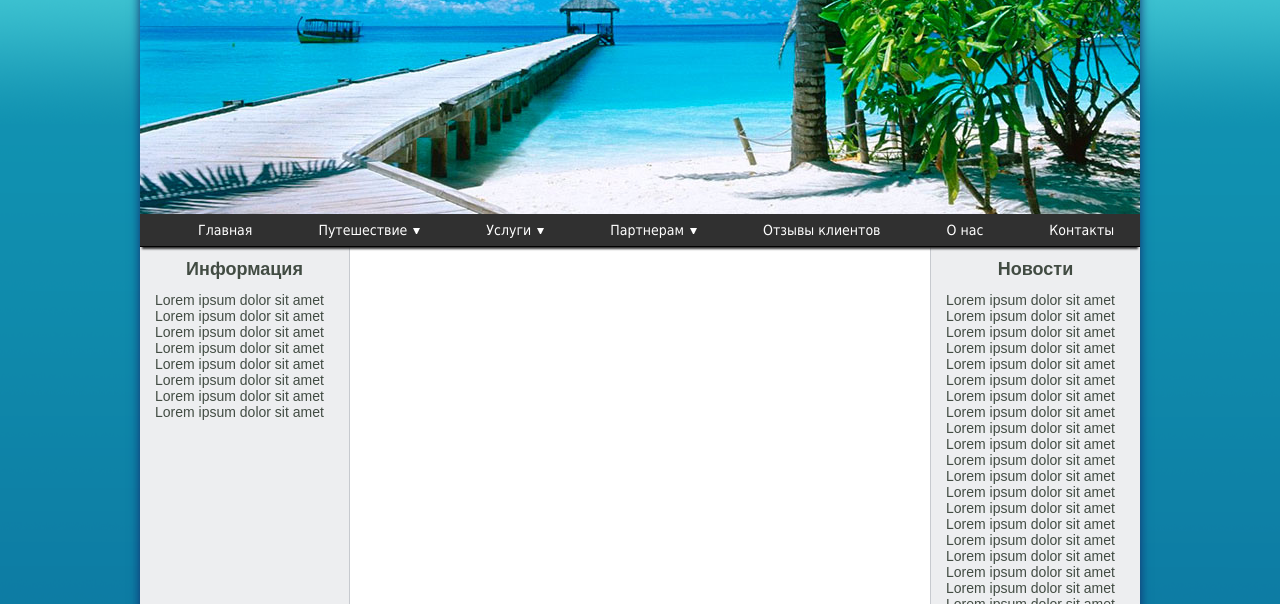
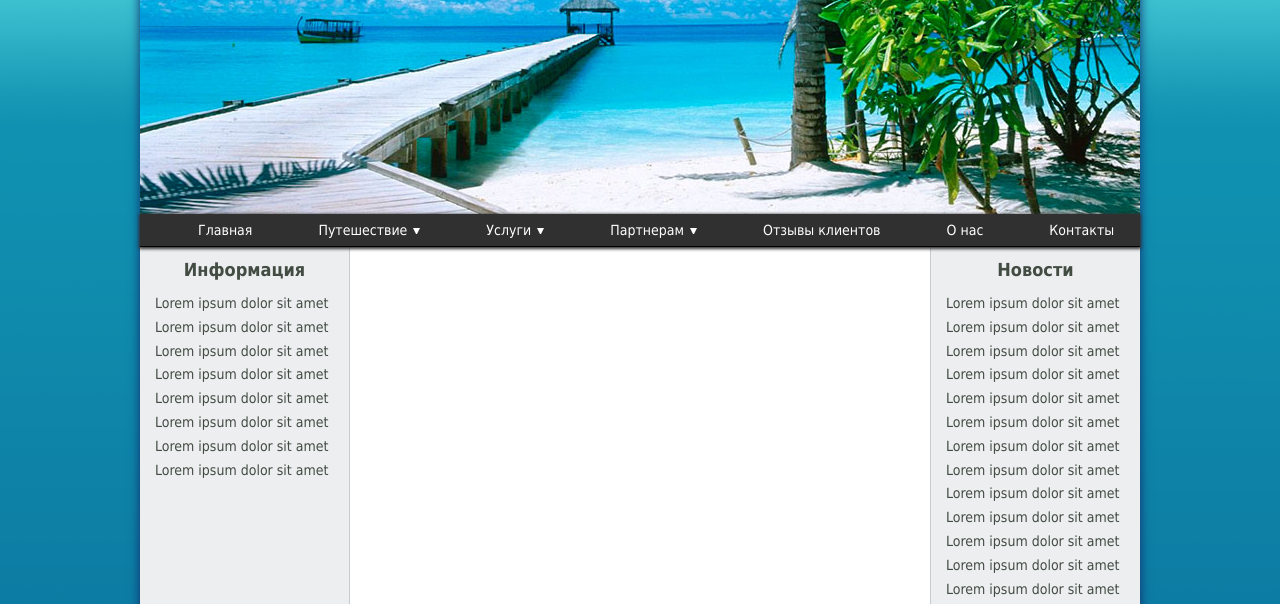
Before and after one commit to deepsx/HW-4, a plain HTML site: page index.html in a window 1280 px wide. Shown: the part 196-800 px from the top of the page. Drawn offline with Linux system fonts and the light colour scheme.

Commit message:
Fixed shadow and line-height

```diff
--- a/css/style.css
+++ b/css/style.css
@@ -82,7 +82,7 @@ margin: 92px -135px 0px 0px;
   margin-top: -2px;
   background-color: rgb(48, 48, 48);
   border-bottom: 1px solid #000;
-  box-shadow: 0 4px 2px -2px #323232;
+  box-shadow: 0 1px 3px 1px #323232;
   position: relative;
 }
 .menu a{
@@ -163,15 +163,16 @@ ul.menu > li:hover > ul.submenu {
 	float: right;
 }
 h2 {
-	font-family: Tahoma Regular, sans-serif;
+  font-family: Tahoma, sans-serif;
 	font-size: 18px;
 	color: #424c43;
 	padding: 12px 0;
 	text-align: center;
 }
 .column p {
-	font-family: Tahoma Regular, sans-serif;
+	font-family: Tahoma, sans-serif;
 	font-size: 14px;
+  line-height: 1.7;
 	color: #424c43;
 	padding: 0 15px 15px;
 }
```
